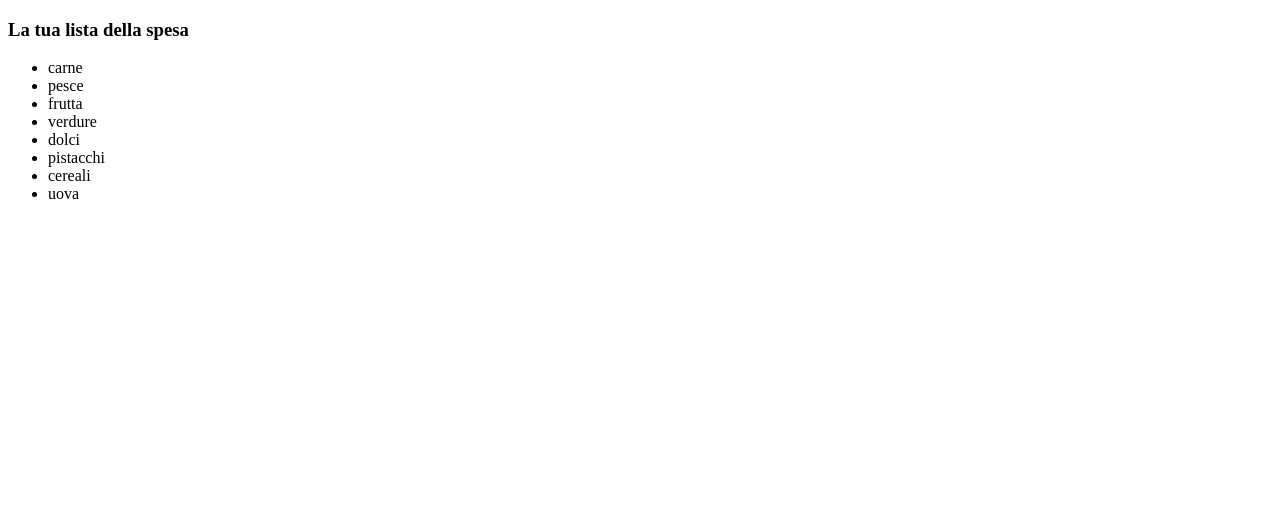
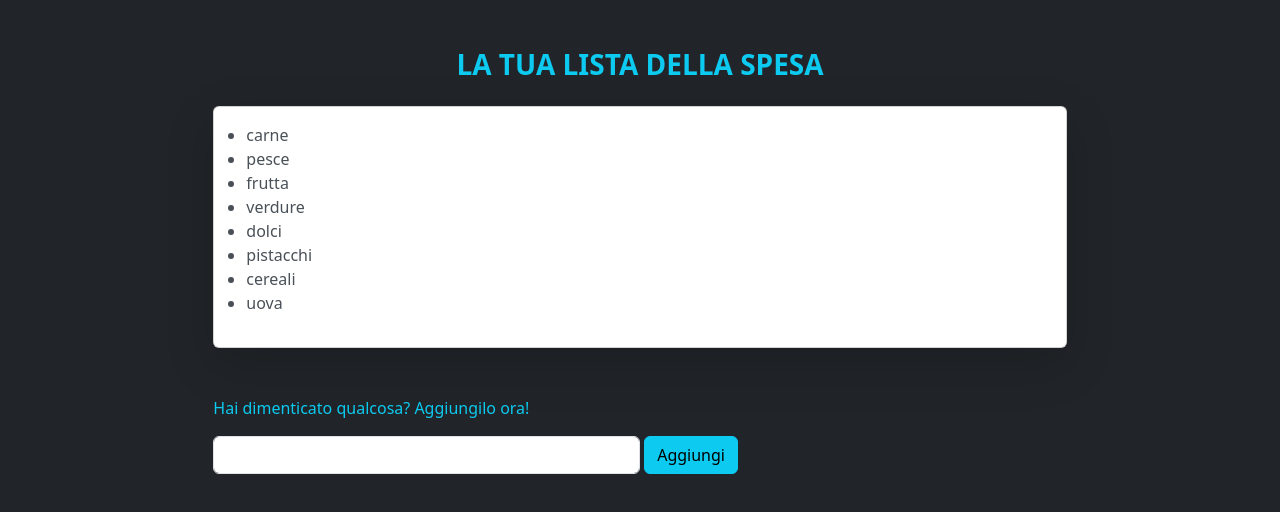
Before and after one commit to DavideSberna/js-lista-spesa, a plain HTML site: page index.html in a window 1280 px wide. Drawn offline with nearby package versions, Linux system fonts and the light colour scheme.

Commit message:
fetch index.js

```diff
--- a/index.html
+++ b/index.html
@@ -4,17 +4,29 @@
     <meta charset="UTF-8">
     <meta http-equiv="X-UA-Compatible" content="IE=edge">
     <meta name="viewport" content="width=device-width, initial-scale=1.0">
+    <link href="https://cdn.jsdelivr.net/npm/bootstrap@5.3.0-alpha1/dist/css/bootstrap.min.css" rel="stylesheet" integrity="sha384-GLhlTQ8iRABdZLl6O3oVMWSktQOp6b7In1Zl3/Jr59b6EGGoI1aFkw7cmDA6j6gD" crossorigin="anonymous">
     <title>Document</title>
 </head>
 <body>
 
-    <section>
+    <section class="vw-100 vh-100 bg-dark pt-5">
         <div>
+            <div class="text-center">
+              <h3 class="text-info fw-bold text-uppercase">La tua lista della spesa</h3>
+            </div>
             <div>
-                <div>
-                  <h3>La tua lista della spesa</h3>
+                <div class="card col-8 m-auto pt-3 pb-3 mt-4 mb-5 shadow-lg">
+                      <ul id="list" class="text-dark-emphasis"></ul>
                 </div>
-                  <ul id="list"></ul>
+                <div class="col-8 m-auto">
+                    <form>
+                        <div class="mb-3 d-inline m-auto">
+                          <label for="input-list" class="form-label d-block text-info mb-3">Hai dimenticato qualcosa? Aggiungilo ora!</label>
+                          <input type="text" class="form-control w-50 d-inline" id="input-list" aria-describedby="emailHelp">
+                          <button type="button" class="btn btn-info align-baseline">Aggiungi</button>
+                        </div>
+                    </form>
+                </div>
             </div>
         </div>
     </section>
--- a/js/index.js
+++ b/js/index.js
@@ -7,14 +7,35 @@ const arrList = [
     "pistacchi",
     "cereali",
     "uova",
+
 ];
 const list = document.querySelector("#list");
+let input = document.querySelector("input");
+let btn = document.querySelector("button");
 
-let i = 0;
-while(i < arrList.length ){
-    const listItems = document.createElement("li")
-    listItems.innerText = arrList[i]
-    list.appendChild(listItems)
+let listItems;
 
-    i++
+
+function whileLoop(){
+    let i = 0;
+    while(i < arrList.length ){
+        listItems = document.createElement("li");
+        listItems.innerText = arrList[i];
+        list.appendChild(listItems);
+
+        i++;
+    }
+
 }
+whileLoop();
+
+btn.addEventListener("click", addListItems );
+
+function addListItems(){
+    if(input.value === ""){
+        alert("Non puoi inserire un campo vuoto")
+    } else {
+        listItems.innerHTML += `<li>${input.value}</li>`;
+    }
+    input.value = "";
+}
```
